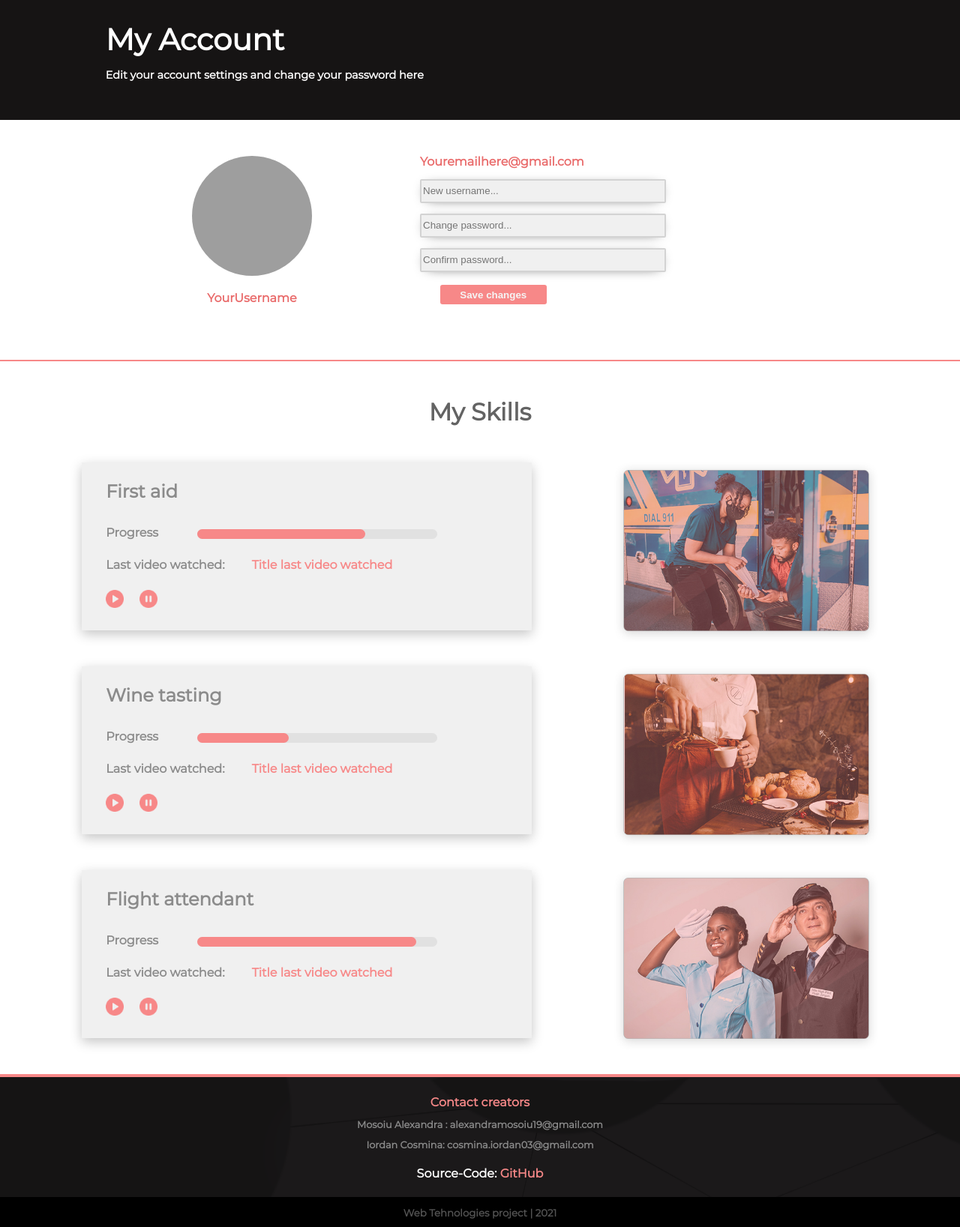
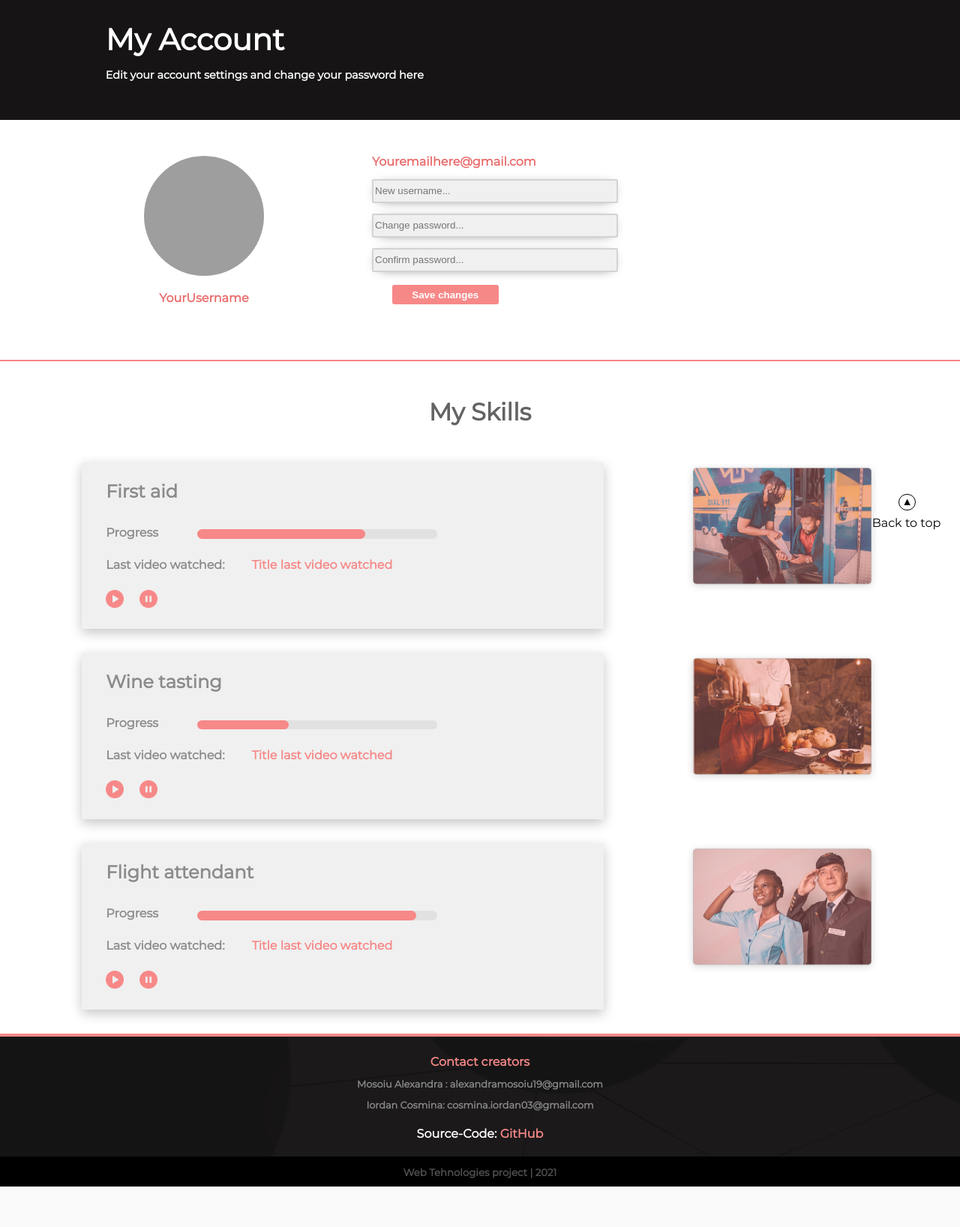
Before and after one commit to Serithipithy/SkiVI, a PHP site: page /myaccount.html in a window 1280 px wide. Shown: the part 53-1690 px from the top of the page at 75% size. After the commit the page ends 1636 px from the top, so only its background shows below. Run offline with PHP 8.4, Linux system fonts and the light colour scheme; grey boxes are pictures that could not be loaded.

Commit message:
responsive la myaccount

```diff
--- a/myaccount.html
+++ b/myaccount.html
@@ -25,6 +25,7 @@
     </header>
 
     <main>
+        <a href="#" class="to-top">Back to top</a>
         <section class="myaccount--banner">
            <h1 class="myaccount--banner--dimensioning">My Account</h1>
            <h4 class="myaccount--banner--dimensioning">Edit your account settings and change your password here</h4>
--- a/skivimyaccount.css
+++ b/skivimyaccount.css
@@ -25,7 +25,8 @@ h4{
     width: 100%;
     padding-top: 2em;
     display: flex;
-    align-content: center;
+    /* align-content: center;
+    justify-content:flex-start; */
     /* justify-content:space-between; */
     list-style: none;
     border-bottom: 2px solid #f78888;
@@ -41,7 +42,7 @@ h4{
     display: list-item;
     width: 10em;
     padding:1em;
-    padding-left: 20%;
+    padding-left: 15%;
 }
 
 .account--username{
@@ -79,7 +80,7 @@ button{
     background-color: #f78888;
     border-radius:3px ;
     font-weight: bolder;
-    color: whitesmoke;
+    color: white;
     cursor: pointer;
 }
 
@@ -136,8 +137,9 @@ p{
 }
 .skill--container{
     padding: 1.5em 1.5em 1.5em 2em;
-    width: 34em;
-    height: 11em;
+    width: 50%;
+    height: auto;
+    /* height: 50%; */
     background-color: rgba(211, 211, 211, 0.342);
     box-shadow: 0px 5px 15px rgba(0, 0, 0, 0.233);
 }
@@ -176,6 +178,97 @@ progress {
 
 .skill--image{
     padding: 0;
-    height: 15em;
-    width: 22em;
+    height: 30%;
+    width: 20%;
 }
+.to-top {
+    right: 2%;
+}
+
+@media only screen and (max-width:1000px){
+    .skill--image{
+        display: none;
+    }
+    .skill--container{
+        width: 75%;
+
+    }
+    progress {
+        margin-left: 3em;
+        width: 50%;
+        height: 0.8em;
+        border-radius: 10px;
+
+      }
+      section div h2{
+        font-size: 1.2em;
+    }
+    p{
+        font-size: 0.8em;
+    }
+    .last---watched > a{
+        font-size: 0.8em;
+    }
+}
+
+@media only screen and (max-width:750px){
+    .account--container{
+        /* display:block; */
+        display: flex;
+        flex-direction: column;
+        align-items: center;
+        justify-content: center;
+        height: 30em;
+    }
+    .account--profile{
+        padding-left: 2%;
+    }
+    form{
+        margin-left: 0;
+        width: 50%;
+    }
+}
+@media only screen and (max-width:450px){
+    .account--profile{
+        padding-left: 7%;
+    }
+}
+@media only screen and (max-width:320px){
+    button{
+        margin-left: 0;
+        width: 12.5em;
+    }
+
+}
+
+@media only screen and (max-width:280px){
+    h1{
+        font-size: 1.8em;
+    }
+    .skill--image{
+        display: none;
+    }
+    .skill--container{
+        width: 75%;
+
+    }
+    progress {
+        margin-left: 3em;
+        width: 40%;
+        height: 0.8em;
+        border-radius: 10px;
+
+      }
+      section div h2{
+        font-size: 1.2em;
+    }
+    p{
+        font-size: 0.8em;
+    }
+    .last---watched > a{
+        font-size: 0.8em;
+    }
+    button{
+        width: 11em;
+    }
+}
```
